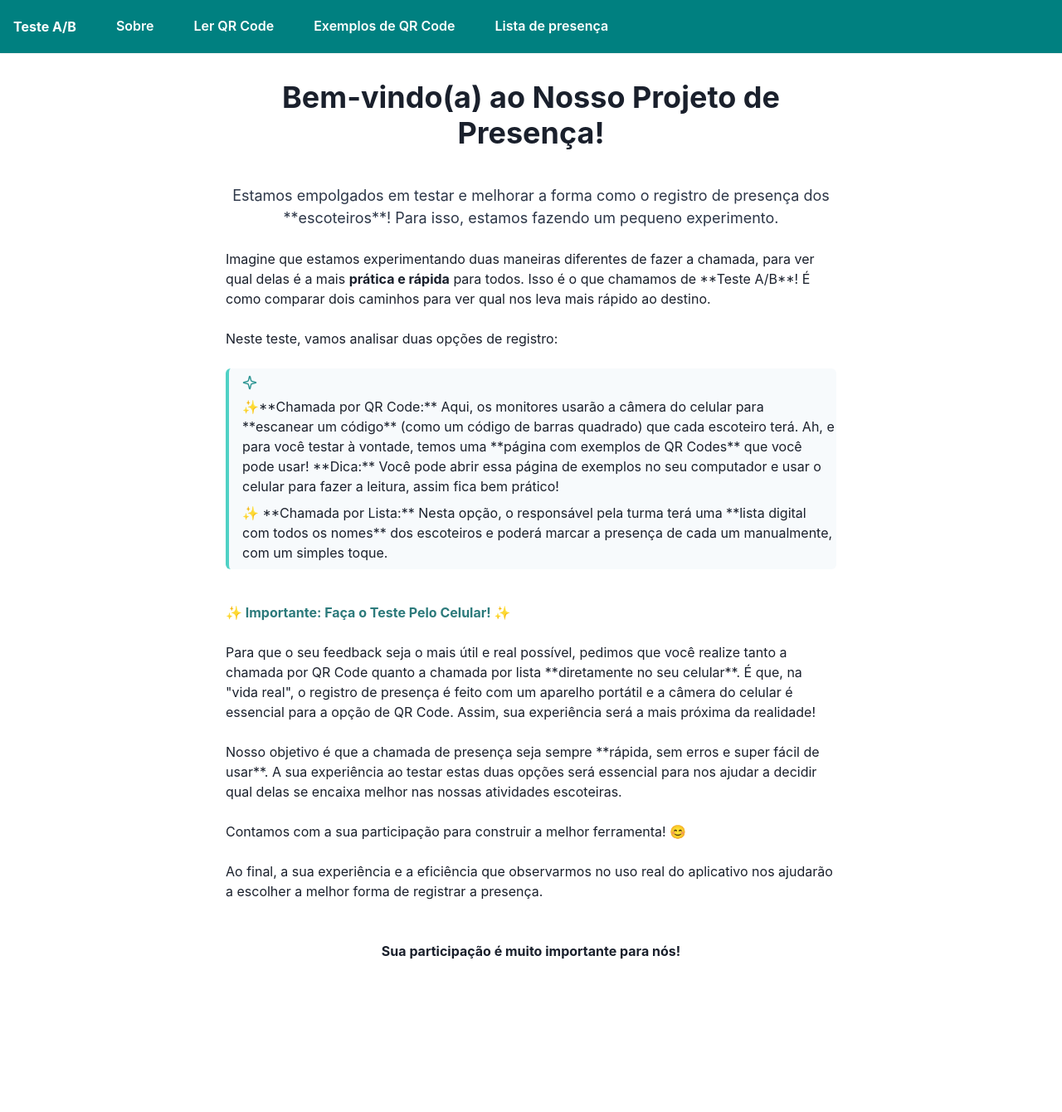
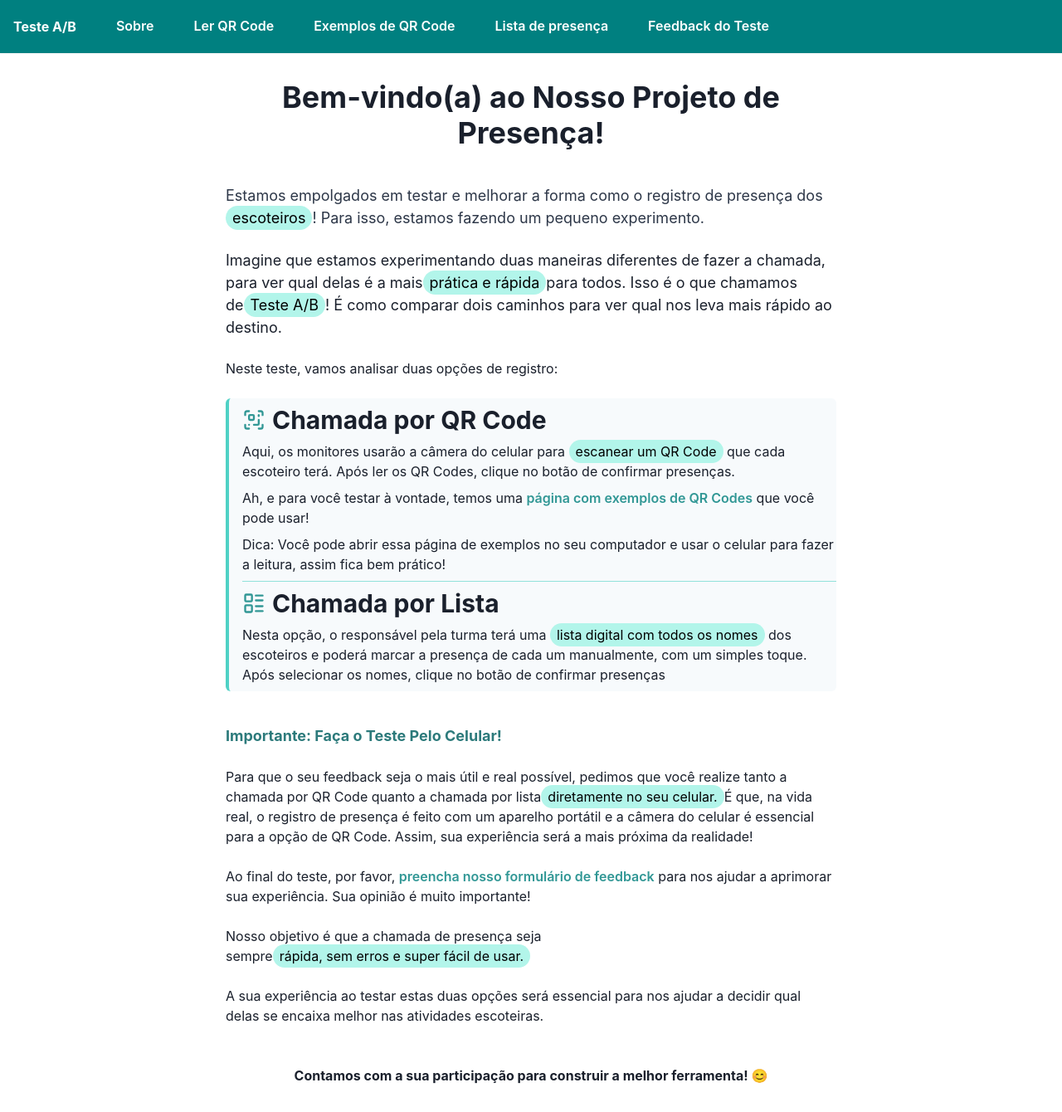
Before and after one commit to ingrid-lohmann/teste-ab, a React (Vite) app: page / in a window 1280 px wide. Shown: the whole page at 83% size. Before the commit the page ends 1190 px from the top, so only its background shows below. Built offline with nearby package versions, Linux system fonts and the light colour scheme.

Commit message:
feat: ajusta homePage e formulário

```diff
--- a/src/components/Layout.jsx
+++ b/src/components/Layout.jsx
@@ -1,26 +1,54 @@
 import { Box, Flex, HStack, IconButton, useDisclosure, Stack, Button } from '@chakra-ui/react';
 import { X, Menu } from 'lucide-react';
 import { Link, Outlet } from 'react-router-dom';
+
+const FORM_LINK = "https://forms.gle/h3iK3nsHXhn5sVVXA";
 
 const Links = [
   { name: 'Sobre', to: '/' },
   { name: 'Ler QR Code', to: '/qr-code-reader' },
   { name: 'Exemplos de QR Code', to: '/qr-code-exemples' },
-  { name: 'Lista de presença', to: '/lista-alunos' }
+  { name: 'Lista de presença', to: '/lista-alunos' },
+  { name: 'Feedback do Teste', to: FORM_LINK, isExternal: true }
 ];
 
 const Layout = () => {
   const { isOpen, onOpen, onClose } = useDisclosure();
 
+  const renderExternalButtonLink = (link) => {
+    return (
+      <Button
+        key={link.to}
+        as="a"
+        href={link.to}
+        target="_blank"
+        rel="noopener noreferrer"
+        w="full"
+        variant="ghost"
+        colorScheme='white'
+      >
+        {link.name}
+      </Button>
+    )
+  }
+
+  const renderLink = (link) => {
+    if (link.isExternal) return renderExternalButtonLink(link)
+    return (
+      <Link key={link.to} to={link.to}>
+        <Button w="full" variant="ghost" colorScheme='white'>
+          {link.name}
+        </Button>
+      </Link>
+    )
+  }
+
+
   const renderLinks = () => {
     return (
-      Links.map(link => (
-        <Link key={link.to} to={link.to}>
-          <Button w="full" variant="ghost" colorScheme='white'>
-            {link.name}
-          </Button>
-        </Link>
-      ))
+      Links.map(link => {
+        return renderLink(link);
+      })
     )
   }
 
--- a/src/pages/HomePage.jsx
+++ b/src/pages/HomePage.jsx
@@ -1,7 +1,133 @@
-import { Box, Heading, Text, Stack } from '@chakra-ui/react';
-import { Sparkle, Sparkles } from 'lucide-react';
+import { Box, Heading, Text, Stack, HStack, Highlight, Button, Divider } from '@chakra-ui/react';
+import { LayoutList, ScanQrCode } from 'lucide-react';
+
+const highlightStyle = { px: '2', py: '1', rounded: 'full', bg: 'teal.100' }
 
 const HomePage = () => {
+
+  const TextWithHighlight = (text, words) => {
+    return (
+      <Text fontSize="md">
+        <Highlight
+          query={words}
+          styles={highlightStyle}
+        >
+          {text}
+        </Highlight>
+      </Text>
+    );
+  }
+
+  const highlightWord = (word) => {
+    return (
+      <Highlight query={word} styles={highlightStyle}>
+        {word}
+      </Highlight>
+    );
+  }
+
+  const renderDescription = () => {
+    return (
+      <>
+        <Text fontSize="lg" color="gray.700">
+          Estamos empolgados em testar e melhorar a forma como o registro de presença dos{' '}
+          {highlightWord('escoteiros')}
+          ! Para isso, estamos fazendo um pequeno experimento.
+        </Text>
+
+        <Text fontSize="lg">
+          Imagine que estamos experimentando duas maneiras diferentes de fazer a chamada, para ver qual delas é a mais
+          {highlightWord('prática e rápida')}
+          para todos. Isso é o que chamamos de
+          {highlightWord('Teste A/B')}
+          ! É como comparar dois caminhos para ver qual nos leva mais rápido ao destino.
+        </Text>
+      </>
+    )
+  }
+
+  const renderTestA = () => {
+    const text = 'Aqui, os monitores usarão a câmera do celular para escanear um QR Code que cada escoteiro terá. Após ler os QR Codes, clique no botão de confirmar presenças.'
+    return (
+      <>
+        <HStack>
+          <ScanQrCode size={28} color="#319795" />
+          <Heading size='lg'>
+            Chamada por QR Code
+          </Heading>
+        </HStack>
+        {TextWithHighlight(text, 'escanear um QR Code')}
+        <Text>
+          Ah, e para você testar à vontade, temos uma {' '}
+          <Button colorScheme='teal' variant='link'>
+            página com exemplos de QR Codes
+          </Button>
+          {' '} que você pode usar!
+        </Text>
+      </>
+    )
+  }
+
+  const renderHint = () => {
+    return (
+      <Text>
+        Dica: Você pode abrir essa página de exemplos no seu computador e usar o celular para fazer a leitura, assim fica bem prático!
+      </Text>
+    )
+  }
+
+  const renderFormLink = () => {
+    const formLink = 'https://forms.gle/h3iK3nsHXhn5sVVXA';
+    return (
+      <Text fontSize="md">
+        Ao final do teste, por favor, {' '}
+        <Button as='a' colorScheme='teal' variant='link' rel="noopener noreferrer" target="_blank" href={formLink}>
+          preencha nosso formulário de feedback
+        </Button>
+        {' '}
+        para nos ajudar a aprimorar sua experiência. Sua opinião é muito importante!
+      </Text>
+    )
+  }
+
+  const renderTestB = () => {
+    const text = 'Nesta opção, o responsável pela turma terá uma lista digital com todos os nomes dos escoteiros e poderá marcar a presença de cada um manualmente, com um simples toque. Após selecionar os nomes, clique no botão de confirmar presenças';
+    return (
+      <>
+        <HStack>
+          <LayoutList size={28} color="#319795" />
+          <Heading size='lg'>
+            Chamada por Lista
+          </Heading>
+        </HStack>
+        {TextWithHighlight(text, 'lista digital com todos os nomes')}
+      </>
+
+    )
+  }
+
+  const renderImportantInfo = () => {
+    return (
+      <>
+        <Text fontSize="md">
+          Para que o seu feedback seja o mais útil e real possível, pedimos que você realize tanto a chamada por QR Code quanto a chamada por lista
+          {highlightWord('diretamente no seu celular.')}
+          É que, na vida real, o registro de presença é feito com um aparelho portátil e a câmera do celular é essencial para a opção de QR Code. Assim, sua experiência será a mais próxima da realidade!
+        </Text>
+
+        {renderFormLink()}
+
+        <Text fontSize="md">
+          Nosso objetivo é que a chamada de presença seja sempre
+          {highlightWord('rápida, sem erros e super fácil de usar.')}
+        </Text>
+        <Text>
+          A sua experiência ao testar estas duas opções será essencial para nos ajudar a decidir qual delas se encaixa melhor nas atividades escoteiras.
+        </Text>
+      </>
+    )
+  }
+
   return (
     <Box maxW="3xl" mx="auto" py={8} p={4}>
       <Stack spacing={6}>
@@ -9,49 +135,27 @@ const HomePage = () => {
           Bem-vindo(a) ao Nosso Projeto de Presença!
         </Heading>
 
-        <Text fontSize="lg" textAlign="center" color="gray.700">
-          Estamos empolgados em testar e melhorar a forma como o registro de presença dos **escoteiros**! Para isso, estamos fazendo um pequeno experimento.
-        </Text>
-
-        <Text fontSize="md">
-          Imagine que estamos experimentando duas maneiras diferentes de fazer a chamada, para ver qual delas é a mais <Text as='b'>prática e rápida</Text> para todos. Isso é o que chamamos de **Teste A/B**! É como comparar dois caminhos para ver qual nos leva mais rápido ao destino.
-        </Text>
+        {renderDescription()}
 
         <Text fontSize="md">
           Neste teste, vamos analisar duas opções de registro:
         </Text>
 
         <Stack pl={4} spacing={2} borderLeft="4px solid" borderColor="teal.300" py={2} bg="gray.50" borderRadius="md">
-          <Sparkle size={18} color="#319795" />
-          <Text fontSize="md">
-            ✨**Chamada por QR Code:** Aqui, os monitores usarão a câmera do celular para **escanear um código** (como um código de barras quadrado) que cada escoteiro terá. Ah, e para você testar à vontade, temos uma **página com exemplos de QR Codes** que você pode usar! **Dica:** Você pode abrir essa página de exemplos no seu computador e usar o celular para fazer a leitura, assim fica bem prático!
-          </Text>
-          <Text fontSize="md">
-            ✨ **Chamada por Lista:** Nesta opção, o responsável pela turma terá uma **lista digital com todos os nomes** dos escoteiros e poderá marcar a presença de cada um manualmente, com um simples toque.
-          </Text>
+          {renderTestA()}
+          {renderHint()}
+          <Divider />
+          {renderTestB()}
         </Stack>
 
-        <Text fontSize="md" mt={4} fontWeight="bold" color="teal.600">
-          ✨ Importante: Faça o Teste Pelo Celular! ✨
-        </Text>
-        <Text fontSize="md">
-          Para que o seu feedback seja o mais útil e real possível, pedimos que você realize tanto a chamada por QR Code quanto a chamada por lista **diretamente no seu celular**. É que, na "vida real", o registro de presença é feito com um aparelho portátil e a câmera do celular é essencial para a opção de QR Code. Assim, sua experiência será a mais próxima da realidade!
+        <Text fontSize="lg" mt={4} fontWeight="bold" color="teal.600">
+          Importante: Faça o Teste Pelo Celular!
         </Text>
 
-        <Text fontSize="md">
-          Nosso objetivo é que a chamada de presença seja sempre **rápida, sem erros e super fácil de usar**. A sua experiência ao testar estas duas opções será essencial para nos ajudar a decidir qual delas se encaixa melhor nas nossas atividades escoteiras.
-        </Text>
-
-        <Text fontSize="md">
-          Contamos com a sua participação para construir a melhor ferramenta! 😊
-        </Text>
-
-        <Text fontSize="md">
-          Ao final, a sua experiência e a eficiência que observarmos no uso real do aplicativo nos ajudarão a escolher a melhor forma de registrar a presença.
-        </Text>
+        {renderImportantInfo()}
 
         <Text fontSize="md" fontWeight="bold" textAlign="center" mt={6}>
-          Sua participação é muito importante para nós!
+          Contamos com a sua participação para construir a melhor ferramenta! 😊
         </Text>
       </Stack>
     </Box>
--- a/src/pages/StudentListPage.jsx
+++ b/src/pages/StudentListPage.jsx
@@ -1,6 +1,6 @@
 import SectionHeader from '@/components/SectionHeader';
 import { Button, Checkbox, Text, useToast, Box, ButtonGroup, Tbody, Tr, Td, Table } from '@chakra-ui/react';
-import { CheckCircle } from 'lucide-react';
+import { LayoutList } from 'lucide-react';
 import { useState } from 'react';
 import { useNavigate } from 'react-router-dom';
 
@@ -80,7 +80,7 @@ const StudentListPage = () => {
 
   return (
     <Box paddingBottom={20}>
-      <SectionHeader title='Lista de Presença dos Escoteiros' icon={CheckCircle} />
+      <SectionHeader title='Lista de Presença dos Escoteiros' icon={LayoutList} />
 
       {renderTable()}
 
```
Also changed, not shown: src/assets/banner.png (added).
